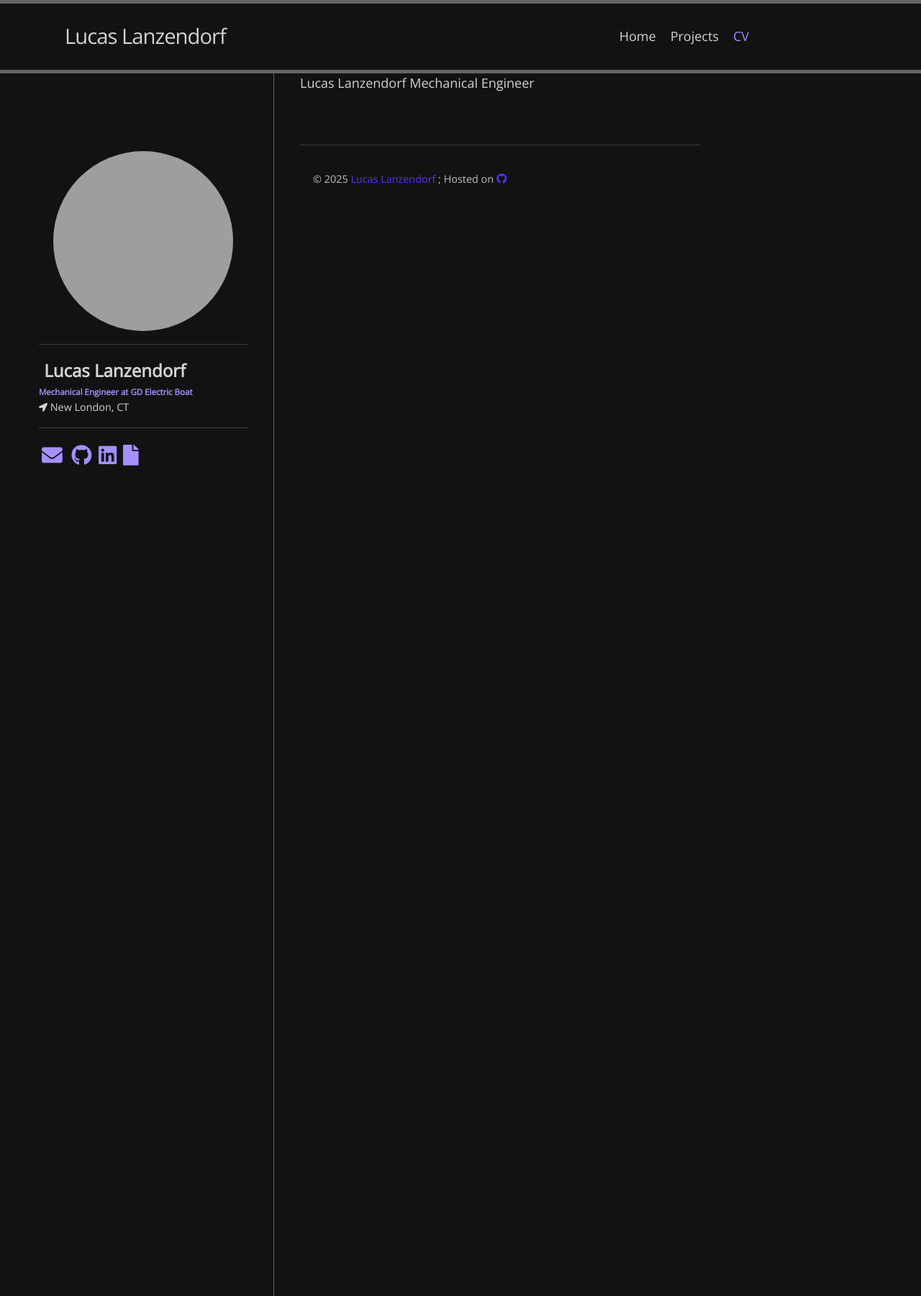
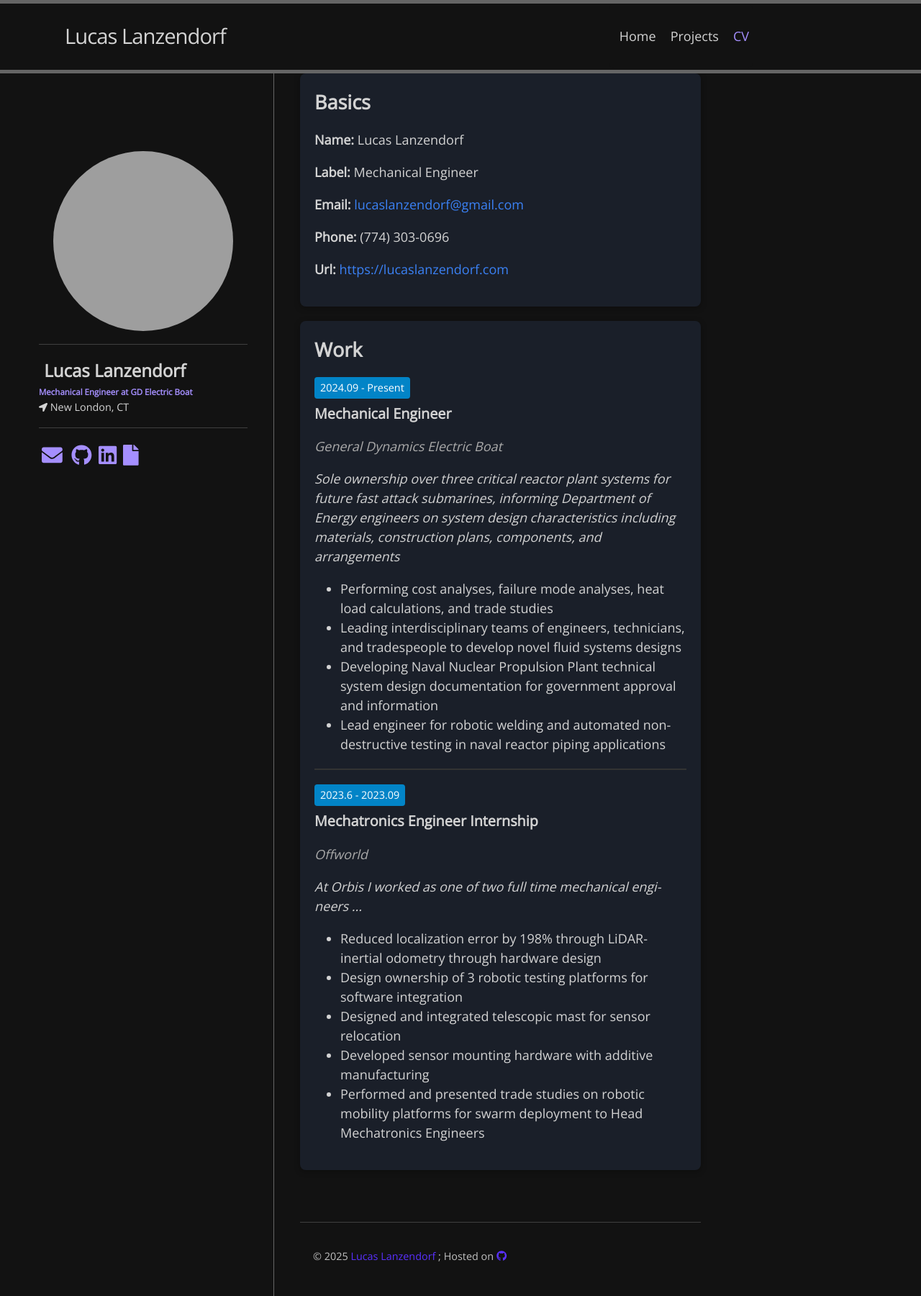
Before and after one commit to Lanzendorf/lanzendorf.github.io, a Jekyll site: the page built from cv.md, in a window 1280 px wide. Shown: the whole page at 72% size. Built offline with Jekyll 4.4.1, drawn with Linux system fonts in a browser that asks for light colours; nearby versions of some CDN libraries; some web fonts are replaced; grey boxes are pictures that could not be loaded.

Commit message:
Update cv.html

```diff
--- a/_layouts/cv.html
+++ b/_layouts/cv.html
@@ -20,7 +20,46 @@
           {% endif %}
         </aside>
         <main class="site-main" id="site-main" aria-label="Content" tabindex="1">
-          {{ content }}
+          <div class="box">
+            <h2>Basics</h2>
+            <p><strong>Name:</strong> Lucas Lanzendorf</p>
+            <p><strong>Label:</strong> Mechanical Engineer</p>
+            <p><strong>Email:</strong> <a href="mailto:lucaslanzendorf@gmail.com" style="color:#3b82f6">lucaslanzendorf@gmail.com</a></p>
+            <p><strong>Phone:</strong> (774) 303-0696</p>
+            <p><strong>Url:</strong> <a href="https://lucaslanzendorf.com" style="color:#3b82f6">https://lucaslanzendorf.com</a></p>
+          </div>
+
+          <div class="box">
+            <h2>Work</h2>
+          <div>
+              <span class="date-tag">2024.09 - Present</span>
+              <p class="job-title">Mechanical Engineer</p>
+              <p class="company">General Dynamics Electric Boat</p>
+              <p><em>Sole ownership over three critical reactor plant systems for future fast attack submarines, informing Department of Energy
+          engineers on system design characteristics including materials, construction plans, components, and arrangements</em></p>
+              <ul>
+              <li>Performing cost analyses, failure mode analyses, heat load calculations, and trade studies</li>
+              <li>Leading interdisciplinary teams of engineers, technicians, and tradespeople to develop novel fluid systems designs</li>
+              <li>Developing Naval Nuclear Propulsion Plant technical system design documentation for government approval and information</li>
+              <li>Lead engineer for robotic welding and automated non-destructive testing in naval reactor piping applications</li>
+              </ul>
+          </div>
+          <hr style="border:0.5px solid #333; margin:20px 0;">
+          <div>
+              <span class="date-tag">2023.6 - 2023.09</span>
+              <p class="job-title">Mechatronics Engineer Internship</p>
+              <p class="company">Offworld</p>
+              <p><em>At Orbis I worked as one of two full time mechanical engineers ...</em></p>
+              <ul>
+              <li>Reduced localization error by 198% through LiDAR-inertial odometry through hardware design</li>
+              <li>Design ownership of 3 robotic testing platforms for software integration</li>
+              <li>Designed and integrated telescopic mast for sensor relocation</li>
+              <li>Developed sensor mounting hardware with additive manufacturing</li>
+              <li>Performed and presented trade studies on robotic mobility platforms for swarm deployment to Head Mechatronics Engineers</li>
+
+              </ul>
+          </div>
+          </div>
           <footer class="site-footer">
             {% include footer.html %}
           </footer>
```
